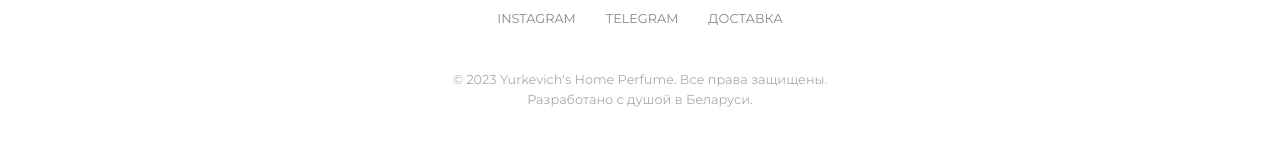
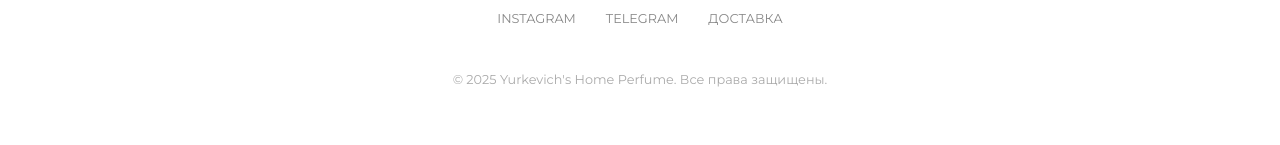
Before and after one commit to twentyeighthgroup-code/yurkevichshomeperfume, a plain HTML site: page index.html in a window 1280 px wide. Shown: the part 2225-2370 px from the top of the page. Drawn offline with nearby package versions, Linux system fonts and the light colour scheme.

Commit message:
Update index.html

```diff
--- a/index.html
+++ b/index.html
@@ -395,8 +395,7 @@
             <a href="#">Доставка</a>
         </div>
         <p class="copyright">
-            &copy; 2023 Yurkevich's Home Perfume. Все права защищены.<br>
-            Разработано с душой в Беларуси.
+            &copy; 2025 Yurkevich's Home Perfume. Все права защищены.<br>
         </p>
     </footer>
 
```
